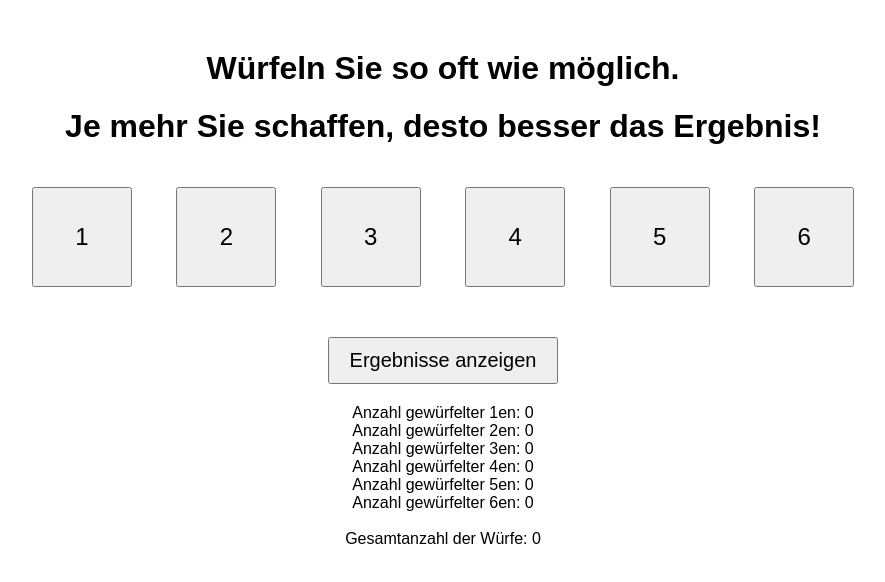
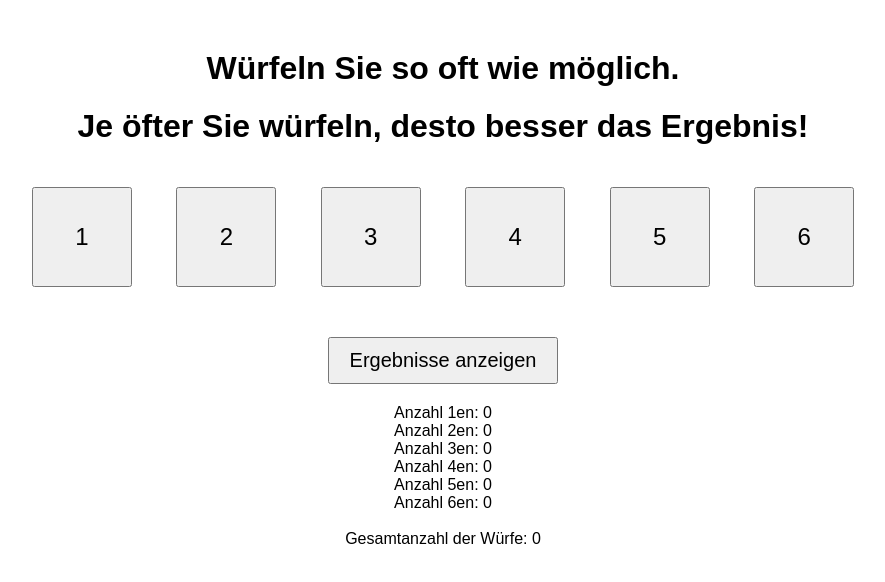
Before and after one commit to TinaRother/wuerfelspiel, a plain HTML site: page index.html in a window 1280 px wide. Both pictures are taken after a click on the button "Ergebnisse anzeigen". Shown: the whole page, without its empty margins (197-1082 px from the left). Drawn offline with Linux system fonts and the light colour scheme.

Commit message:
Update index.html

```diff
--- a/index.html
+++ b/index.html
@@ -26,7 +26,7 @@
 </head>
 <body>
     <h1>Würfeln Sie so oft wie möglich.</h1>
-    <h1>Je mehr Sie schaffen, desto besser das Ergebnis!</h1>
+    <h1>Je öfter Sie würfeln, desto besser das Ergebnis!</h1>
 
     <div>
         <button class="button" id="button1">1</button>
@@ -79,12 +79,12 @@
 
         document.getElementById('endButton').addEventListener('click', function() {
             const resultDiv = document.getElementById('result');
-            resultDiv.innerHTML = `Anzahl gewürfelter 1en: ${count1} <br>
-                                   Anzahl gewürfelter 2en: ${count2} <br>
-                                   Anzahl gewürfelter 3en: ${count3} <br>
-                                   Anzahl gewürfelter 4en: ${count4} <br>
-                                   Anzahl gewürfelter 5en: ${count5} <br>
-                                   Anzahl gewürfelter 6en: ${count6} <br><br>
+            resultDiv.innerHTML = `Anzahl 1en: ${count1} <br>
+                                   Anzahl 2en: ${count2} <br>
+                                   Anzahl 3en: ${count3} <br>
+                                   Anzahl 4en: ${count4} <br>
+                                   Anzahl 5en: ${count5} <br>
+                                   Anzahl 6en: ${count6} <br><br>
                                    Gesamtanzahl der Würfe: ${totalClicks}`;
         });
     </script>
```
